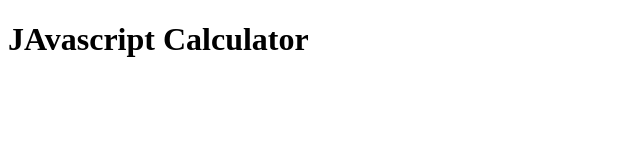
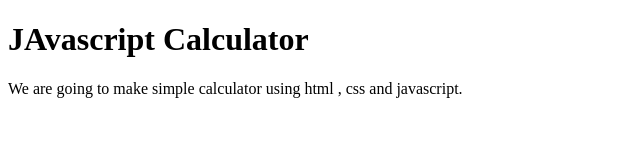
Before and after one commit to MuhammadMutahir11/javascript-Calculator, a plain HTML site: page index.html in a window 1280 px wide. Shown: the whole page, without its empty margins (0-640 px from the left). Drawn offline with Linux system fonts and the light colour scheme.

Commit message:
Paragraph added

```diff
--- a/index.html
+++ b/index.html
@@ -8,6 +8,7 @@
 </head>
 <body>
     <h1>JAvascript Calculator</h1>
+    <p>We are going to make simple calculator using html , css and javascript.</p>
     <script  src="index.js"></script>
 </body>
 </html>
```
